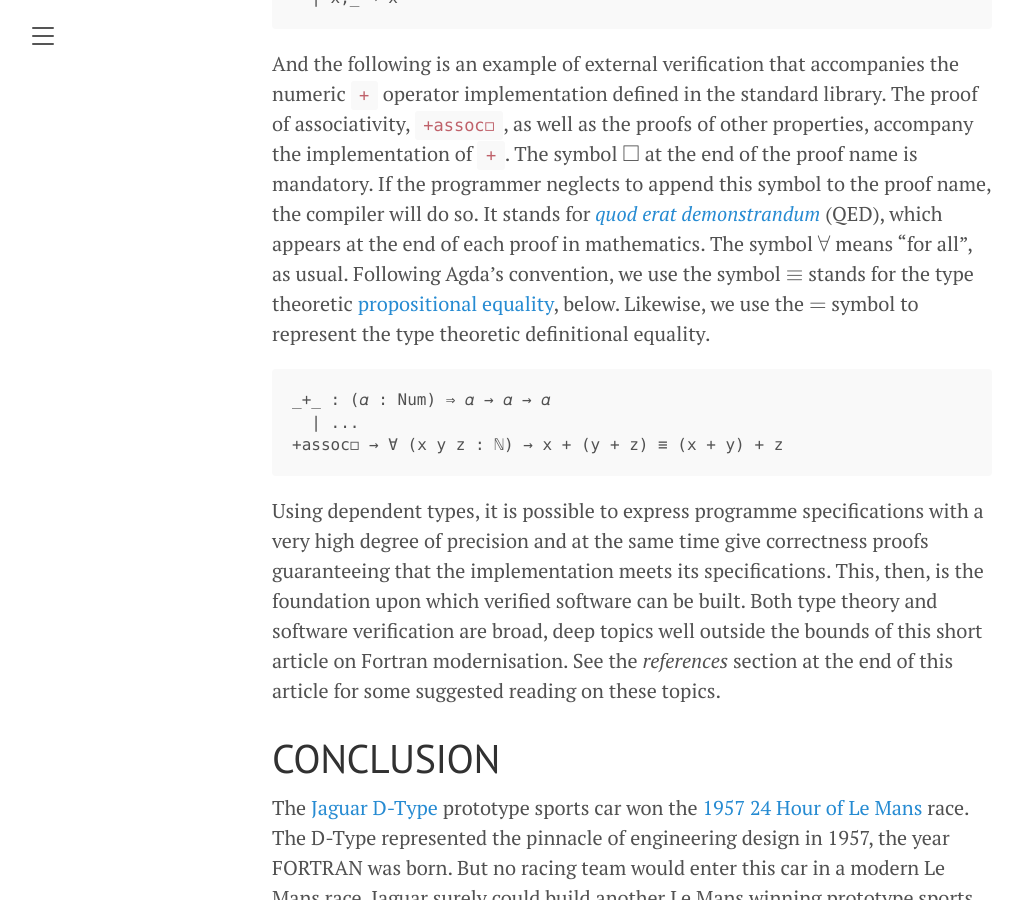
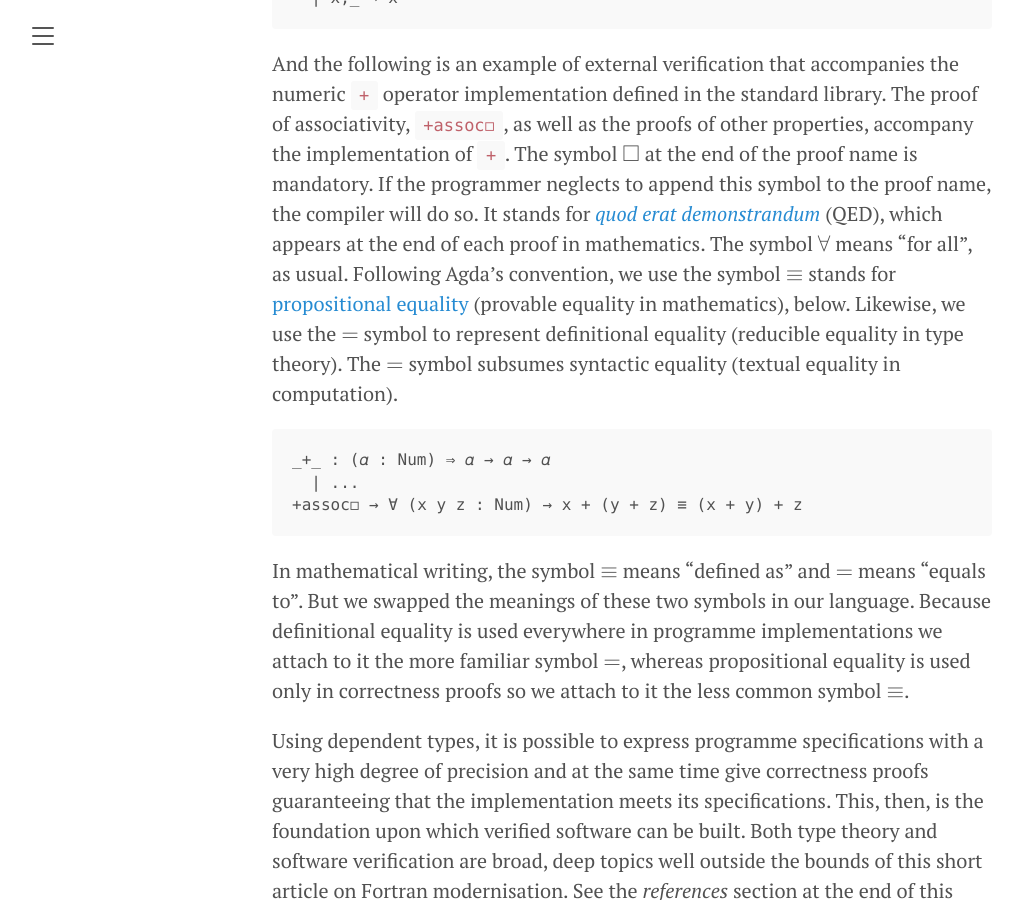
Before and after one commit to amenzwa/amenzwa.github.io, a Jekyll site: the page built from stem/PL/FortranModernisation.md, in a window 1280 px wide and 900 px high, scrolled down 67813 px. Shown: the whole window, without its empty margins (8-1030 px from the left). Built offline with Jekyll 4.4.1, drawn with Linux system fonts in a browser that asks for light colours; our own code applies the rules of GitHub Pages for plain Markdown files; formulas are drawn with MathJax 3.

Commit message:
definitional equality v propositional equality

````diff
--- a/stem/PL/FortranModernisation.md
+++ b/stem/PL/FortranModernisation.md
@@ -1081,13 +1081,15 @@ head : (n : ℤ⁺) ⇒ [𝛼 n] → 𝛼
   | x,_ → x
 ```
 
-And the following is an example of external verification that accompanies the numeric `+` operator implementation defined in the standard library. The proof of associativity, `+assoc◻`, as well as the proofs of other properties, accompany the implementation of `+`. The symbol $\square$ at the end of the proof name is mandatory. If the programmer neglects to append this symbol to the proof name, the compiler will do so. It stands for [*quod erat demonstrandum*](https://en.wikipedia.org/wiki/Q.E.D.) (QED), which appears at the end of each proof in mathematics. The symbol $\forall$ means "for all", as usual. Following Agda's convention, we use the symbol $\equiv$ stands for the type theoretic [propositional equality](https://www.math.fsu.edu/~ealdrov/teaching/2020-21/fall/MAS5932/agda/simplethms-1.html), below. Likewise, we use the $=$ symbol to represent the type theoretic definitional equality.
+And the following is an example of external verification that accompanies the numeric `+` operator implementation defined in the standard library. The proof of associativity, `+assoc◻`, as well as the proofs of other properties, accompany the implementation of `+`. The symbol $\square$ at the end of the proof name is mandatory. If the programmer neglects to append this symbol to the proof name, the compiler will do so. It stands for [*quod erat demonstrandum*](https://en.wikipedia.org/wiki/Q.E.D.) (QED), which appears at the end of each proof in mathematics. The symbol $\forall$ means "for all", as usual. Following Agda's convention, we use the symbol $\equiv$ stands for [propositional equality](https://xenaproject.wordpress.com/2020/07/03/equality-specifications-and-implementations/) (provable equality in mathematics), below. Likewise, we use the $=$ symbol to represent definitional equality (reducible equality in type theory). The $=$ symbol subsumes syntactic equality (textual equality in computation).
 
 ```
 _+_ : (𝛼 : Num) ⇒ 𝛼 → 𝛼 → 𝛼
   | ...
-+assoc◻ → ∀ (x y z : ℕ) → x + (y + z) ≡ (x + y) + z
++assoc◻ → ∀ (x y z : Num) → x + (y + z) ≡ (x + y) + z
 ```
+
+In mathematical writing, the symbol $\equiv$ means "defined as" and $=$ means "equals to". But we swapped the meanings of these two symbols in our language. Because definitional equality is used everywhere in programme implementations we attach to it the more familiar symbol $=$, whereas propositional equality is used only in correctness proofs so we attach to it the less common symbol $\equiv$.
 
 Using dependent types, it is possible to express programme specifications with a very high degree of precision and at the same time give correctness proofs guaranteeing that the implementation meets its specifications. This, then, is the foundation upon which verified software can be built. Both type theory and software verification are broad, deep topics well outside the bounds of this short article on Fortran modernisation. See the *references* section at the end of this article for some suggested reading on these topics.
 
````
